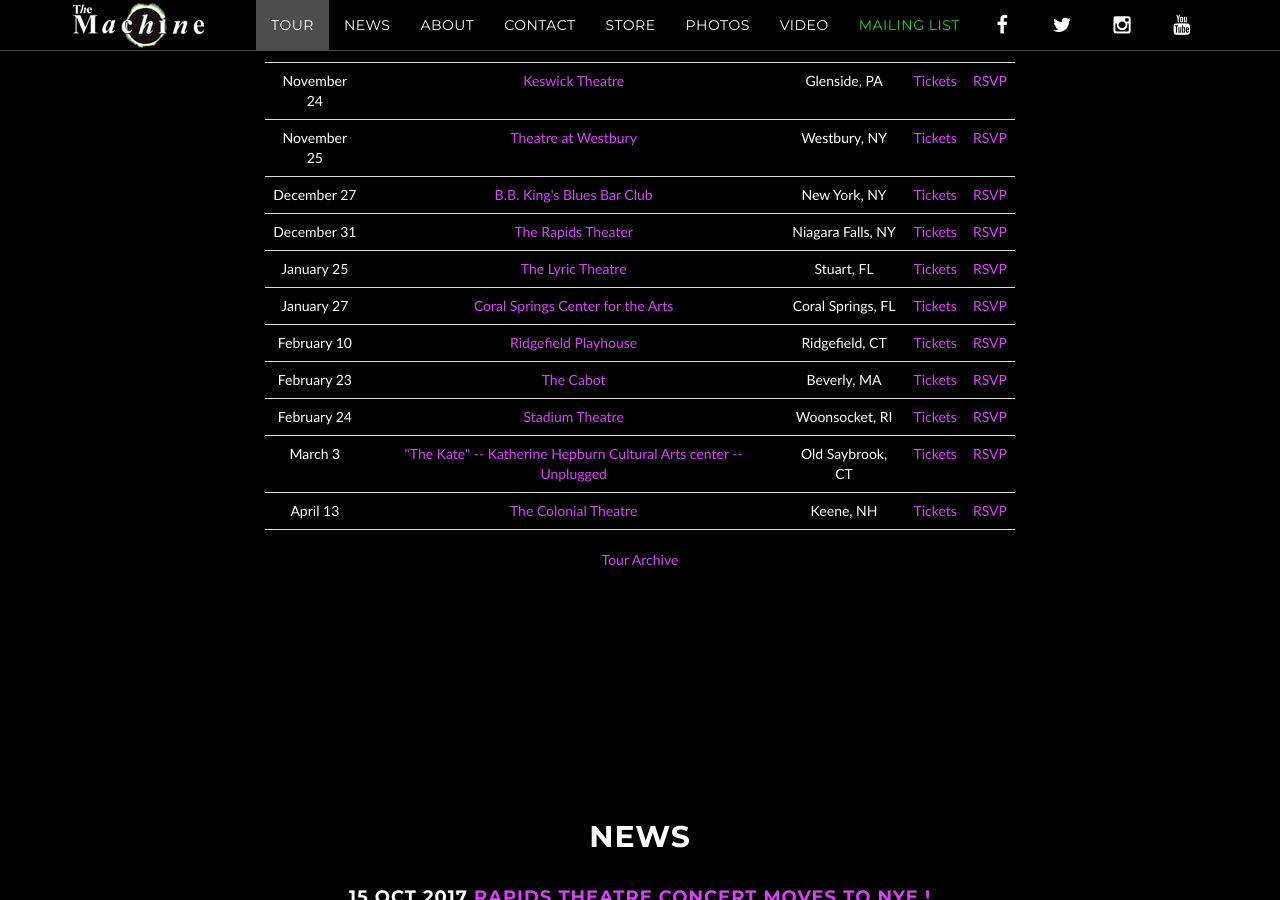
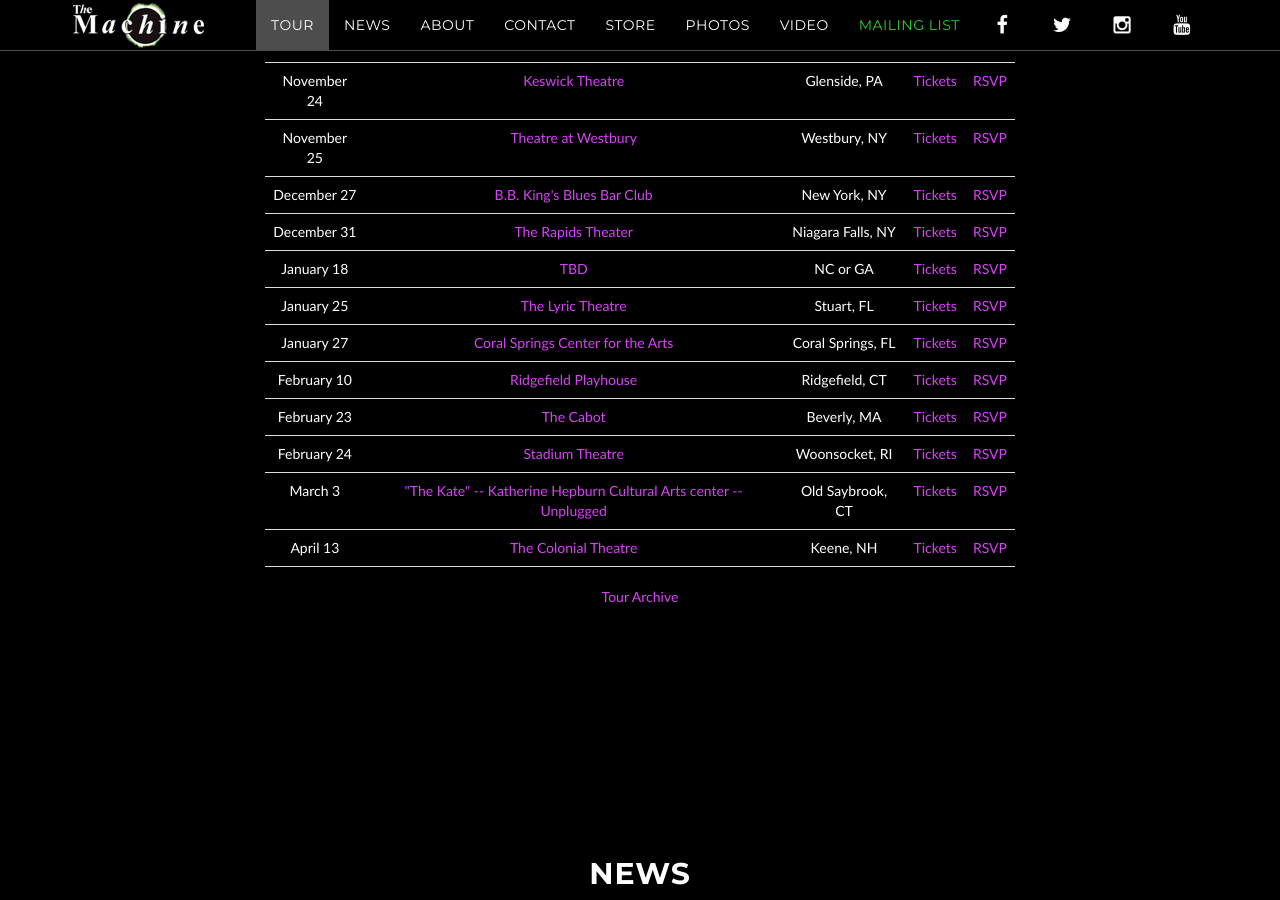
Before and after one commit to machineweb/machineweb.github.io, a Jekyll site: the page built from index.html, in a window 1280 px wide and 900 px high, scrolled down 1107 px. Built offline with Jekyll 4.4.1, drawn with Linux system fonts in a browser that asks for light colours; comment, search, counter and statistics services are not loaded.

Commit message:
New tour item

```diff
--- a/_data/tour.yml
+++ b/_data/tour.yml
@@ -3233,3 +3233,11 @@
     tickets-url: ""
     rsvp-url: ""
     order: "NaN"
+
+  - date: "January 18 2018"
+    venue: "TBD"
+    venue-url: ""
+    location: "NC or GA"
+    tickets-url: ""
+    rsvp-url: ""
+    order: "1516251600000"
```
